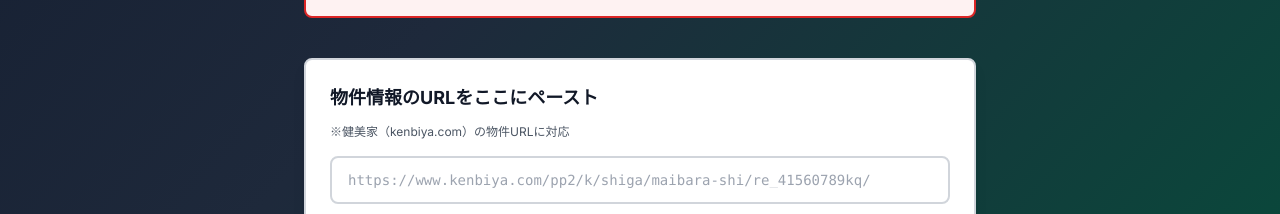
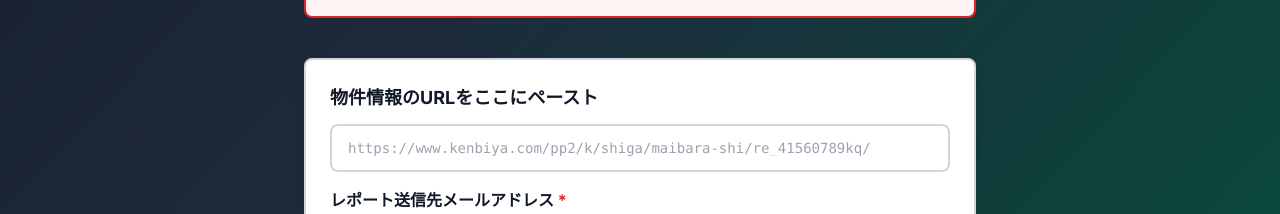
Before and after one commit to IchiroFukuda/saeli-lp, a Next.js app: page /revealprop in a window 1280 px wide. Shown: the part 880-1094 px from the top of the page. Built offline with nearby package versions, Linux system fonts and the light colour scheme.

Commit message:
fix: 文言

```diff
--- a/app/revealprop/page.tsx
+++ b/app/revealprop/page.tsx
@@ -289,9 +289,9 @@
                 <label className="block mb-3 text-gray-900 font-bold text-lg text-left">
                   物件情報のURLをここにペースト
                 </label>
-                <p className="text-xs text-gray-600 mb-4 text-left">
+                {/* <p className="text-xs text-gray-600 mb-4 text-left">
                   ※健美家（kenbiya.com）の物件URLに対応
-                </p>
+                </p> */}
                 <input
                   type="text"
                   value={urlInput}
```
